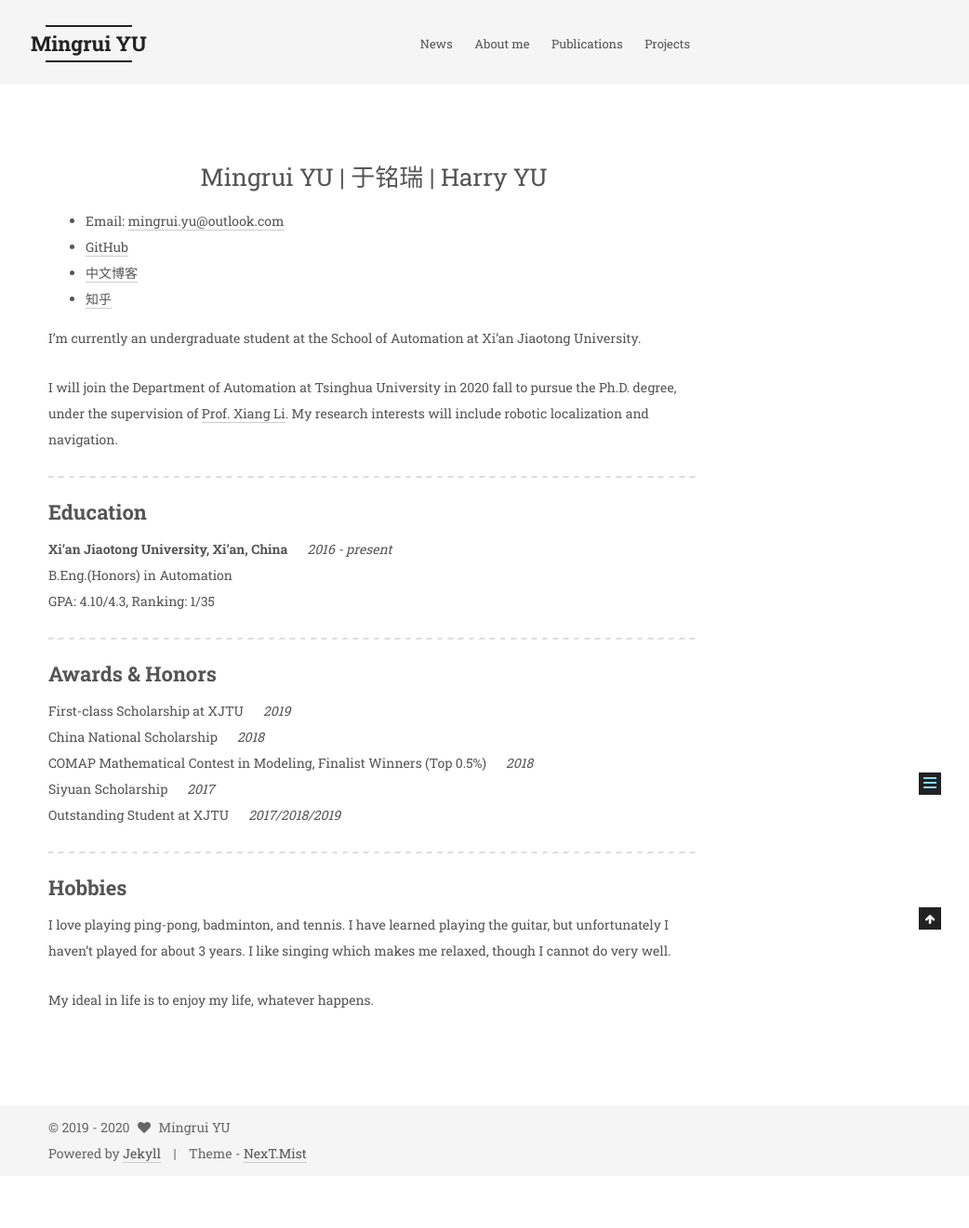
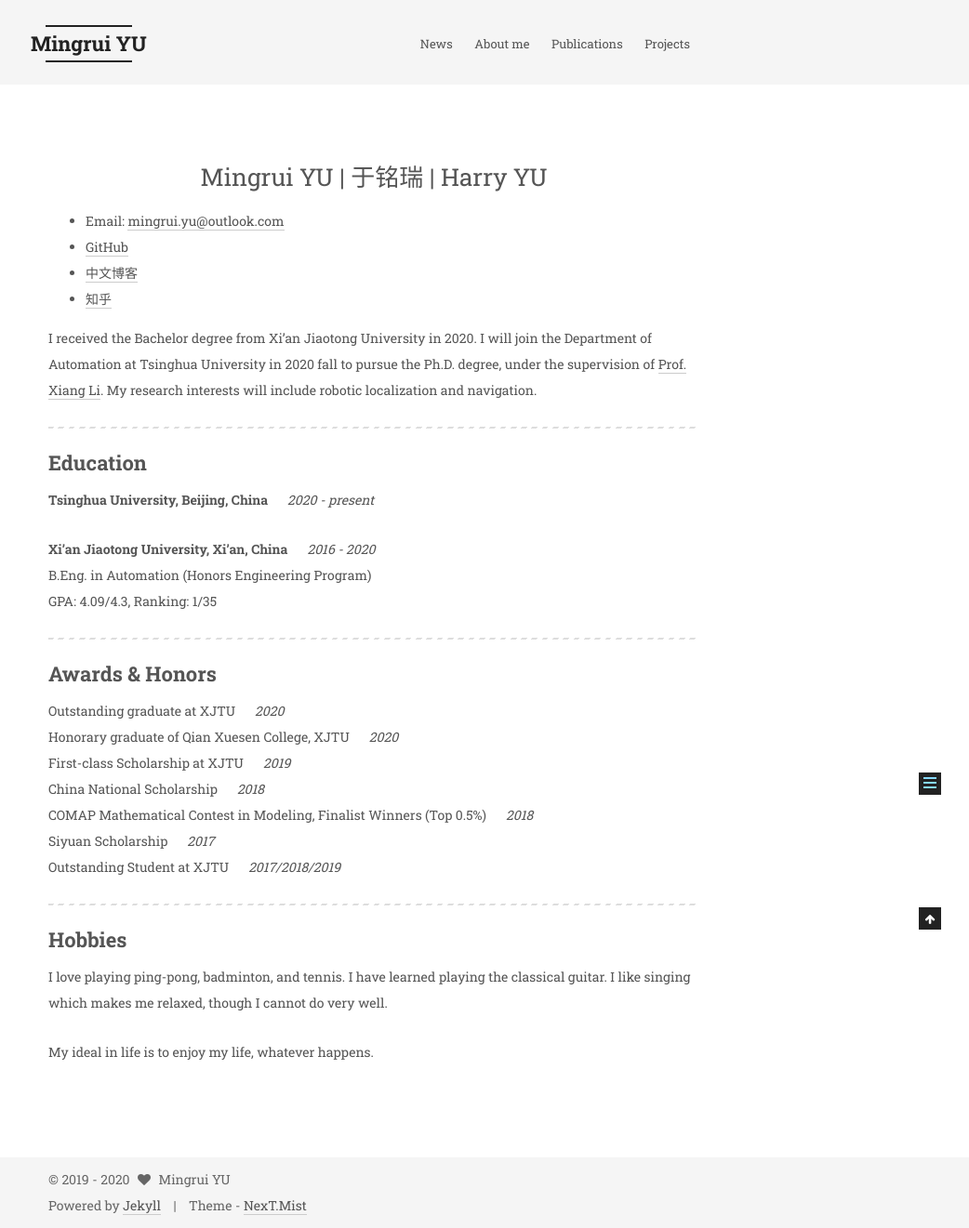
Before and after one commit to Mingrui-Yu/Mingrui-Yu.github.io, a Jekyll site: the page built from about/index.md, in a window 1280 px wide. Shown: the whole page at 93% size, without its empty margins (238-1280 px from the left). Built offline with Jekyll 4.4.1, drawn with Linux system fonts in a browser that asks for light colours; before the commit the page ends 1265 px from its top, so only the background shows below that.

Commit message:
Update index.md

```diff
--- a/about/index.md
+++ b/about/index.md
@@ -11,20 +11,23 @@ title: Mingrui YU | 于铭瑞 | Harry YU
 * [知乎](https://www.zhihu.com/people/yu-ming-rui-34/activities)
 
 
-I'm currently an undergraduate student at the School of Automation at Xi'an Jiaotong University.
-
-I will join the Department of Automation at Tsinghua University in 2020 fall to pursue the Ph.D. degree, under the supervision of [Prof. Xiang Li](https://sites.google.com/view/homepageoflixiang/home). My research interests will include robotic localization and navigation.
+I received the Bachelor degree from Xi'an Jiaotong University in 2020. I will join the Department of Automation at Tsinghua University in 2020 fall to pursue the Ph.D. degree, under the supervision of [Prof. Xiang Li](https://sites.google.com/view/homepageoflixiang/home). My research interests will include robotic localization and navigation.
 
 ***
 ## Education
 
-**Xi'an Jiaotong University, Xi'an, China**  &emsp;  *2016 - present*
-B.Eng.(Honors) in Automation
-GPA: 4.10/4.3, Ranking: 1/35
+**Tsinghua University, Beijing, China** &emsp; *2020 - present*
+
+
+**Xi'an Jiaotong University, Xi'an, China**  &emsp;  *2016 - 2020*
+B.Eng. in Automation (Honors Engineering Program)
+GPA: 4.09/4.3, Ranking: 1/35
 
 ***
 ## Awards & Honors
 
+Outstanding graduate at XJTU &emsp; *2020*
+Honorary graduate of Qian Xuesen College, XJTU  &emsp; *2020*
 First-class Scholarship at XJTU &emsp; *2019*
 China National Scholarship &emsp; *2018*
 COMAP Mathematical Contest in Modeling, Finalist Winners (Top 0.5%) &emsp; *2018*
@@ -34,6 +37,6 @@ Outstanding Student at XJTU &emsp; *2017/2018/2019*
 ***
 ## Hobbies
 
-I love playing ping-pong, badminton, and tennis. I have learned playing the guitar, but unfortunately I haven't played for about 3 years. I like singing which makes me relaxed, though I cannot do very well.
+I love playing ping-pong, badminton, and tennis. I have learned playing the classical guitar. I like singing which makes me relaxed, though I cannot do very well.
 
 My ideal in life is to enjoy my life, whatever happens.
```
